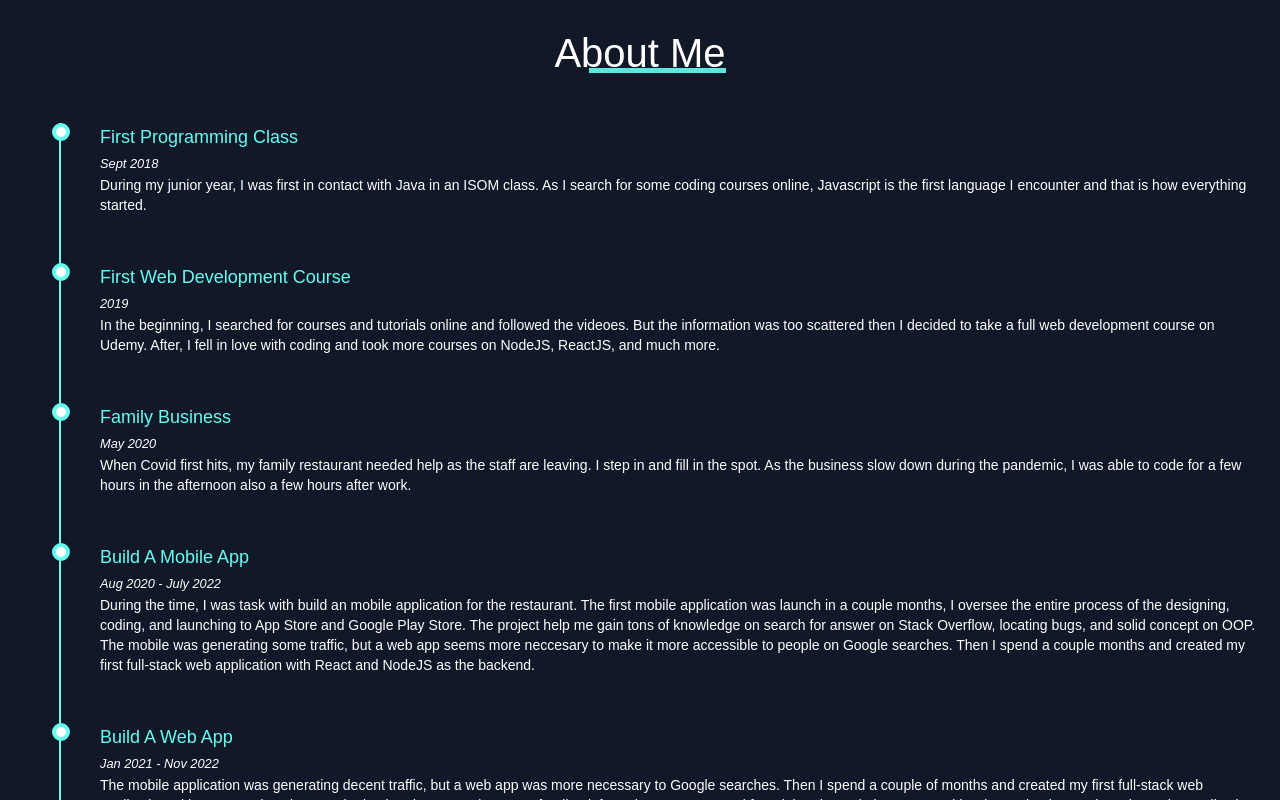
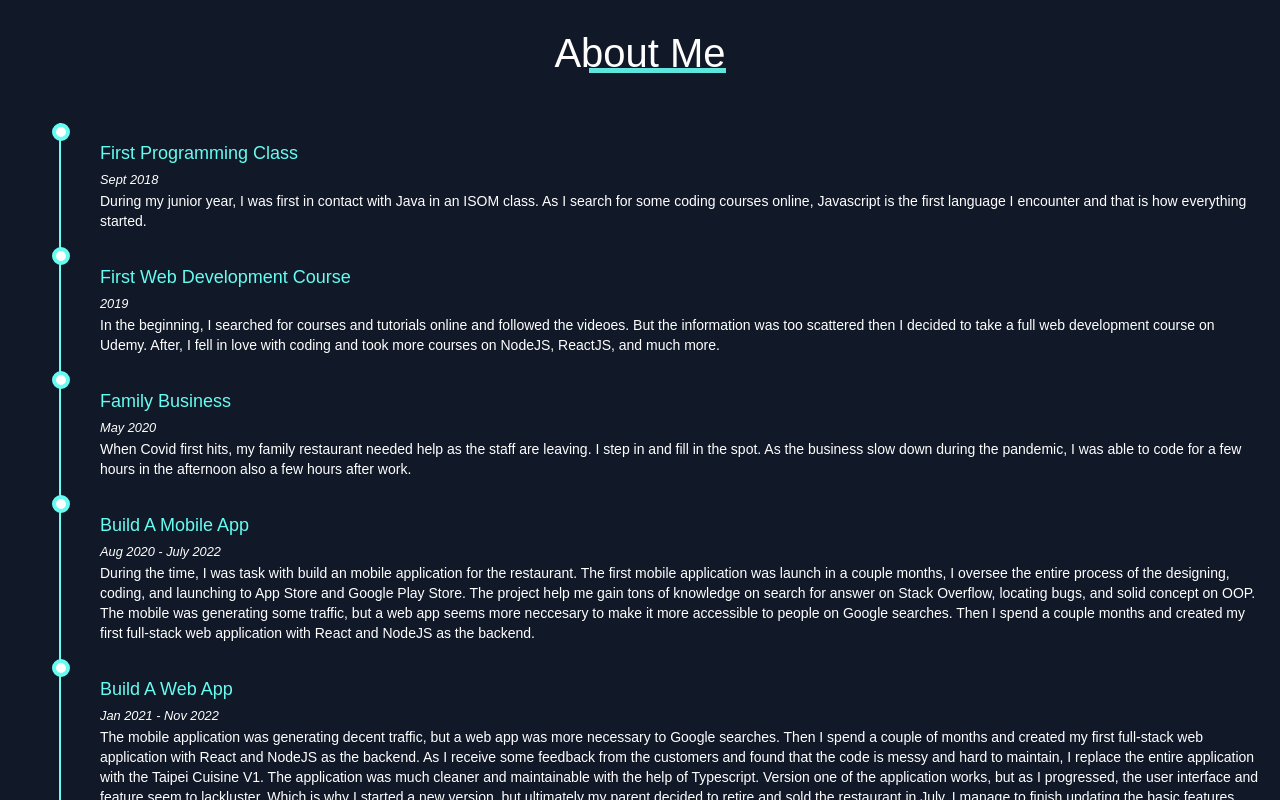
Before and after one commit to XianFengWu1996/personal-portfolio, a Next.js app: page / in a window 1280 px wide. Shown: the part 2700-3500 px from the top of the page. Built offline with nearby package versions, Linux system fonts and the light colour scheme; a web font is replaced by a local one.

Commit message:
fix timeline animation issue:content show up too late

```diff
--- a/src/components/AboutMe/AboutMe.tsx
+++ b/src/components/AboutMe/AboutMe.tsx
@@ -1,6 +1,7 @@
 import { useObserver } from '@/hooks/useIntersectionObserver';
 import { useEffect } from 'react';
 import { TimelineData } from './data';
+import TimelineItem from './TimelineItem';
 
 const AboutMe = () => {
   // the observer will monitor the whether or not the each element is in view or not
@@ -13,20 +14,22 @@ const AboutMe = () => {
       const containerHeight = container.clientHeight;
 
       entries.map((entry) => {
+        console.log(entry.isIntersecting);
         // variable that is different every iteration
         const elHeight = entry.target.clientHeight; // the height of the element
+
         // the current height of the timeline display line
         const lineEl = document.getElementById('timeline--line');
         if (!lineEl) return;
         let lineHeight = Number(lineEl.style.height.replace('px', ''));
 
         if (lineHeight < containerHeight && entry.isIntersecting) {
+          entry.target.classList.add('show-expand');
           lineEl.style.height = (lineHeight + elHeight).toString() + 'px';
           obs.unobserve(entry.target);
         }
       });
     },
-    rootMargin: '-35px',
   });
 
   // handling the edge case when the window get resize
@@ -77,18 +80,7 @@ const AboutMe = () => {
           {/* timeline contents */}
           <div className="timeline--content h-fit">
             {TimelineData.map((timeline, i) => {
-              return (
-                <div key={i} className="timeline--content-text">
-                  <div className="text-box">
-                    <h2 className="text-[#66fcf1] capitalize text-lg">
-                      {timeline.title}
-                    </h2>
-                    <small className="italic">{timeline.date}</small>
-
-                    <p className="text-sm">{timeline.content}</p>
-                  </div>
-                </div>
-              );
+              return <TimelineItem key={i} item={timeline} />;
             })}
           </div>
         </div>
--- /dev/null
+++ b/src/components/AboutMe/TimelineItem.tsx
@@ -0,0 +1,18 @@
+interface Props {
+  item: TimeLine;
+}
+
+const TimelineItem = ({ item }: Props) => {
+  return (
+    <div className="timeline--content-text slideup--expand-hide">
+      <div className="text-box">
+        <h2 className="text-[#66fcf1] capitalize text-lg">{item.title}</h2>
+        <small className="italic">{item.date}</small>
+
+        <p className="text-sm">{item.content}</p>
+      </div>
+    </div>
+  );
+};
+
+export default TimelineItem;
--- a/src/components/AboutMe/data.ts
+++ b/src/components/AboutMe/data.ts
@@ -1,10 +1,3 @@
-interface TimeLine {
-  date: string;
-  title: string;
-  content?: string;
-  alignment: 'left' | 'right';
-}
-
 export const TimelineData: TimeLine[] = [
   {
     date: 'Sept 2018',
--- /dev/null
+++ b/src/interface/Timeline.d.ts
@@ -0,0 +1,6 @@
+interface TimeLine {
+  date: string;
+  title: string;
+  content?: string;
+  alignment: 'left' | 'right';
+}
--- a/src/styles/Animation.css
+++ b/src/styles/Animation.css
@@ -26,6 +26,21 @@
   filter: blur(2px);
 }
 
+.slideup--expand-hide {
+  opacity: 0.1;
+  scale: 0.5;
+  transform: translateX(100%);
+  filter: blur(2px);
+  transition: all 0.5s ease-in-out;
+}
+
+.show-expand {
+  opacity: 1;
+  transform: translateX(0);
+  filter: blur(0);
+  scale: 1;
+}
+
 .show-x {
   opacity: 1;
   transform: translateX(0);
--- a/src/styles/Timeline.css
+++ b/src/styles/Timeline.css
@@ -14,7 +14,7 @@
   width: 2px;
   height: 0px;
   background-color: var(--mainColor);
-  transition: all 5s;
+  transition: all 3s;
 }
 
 .timeline--content {
@@ -23,7 +23,8 @@
 
 .timeline--content-text {
   position: relative;
-  padding-bottom: 3rem;
+  padding-bottom: 1rem;
+  padding-top: 1rem;
 }
 
 .timeline--content-text:last-child {
```
